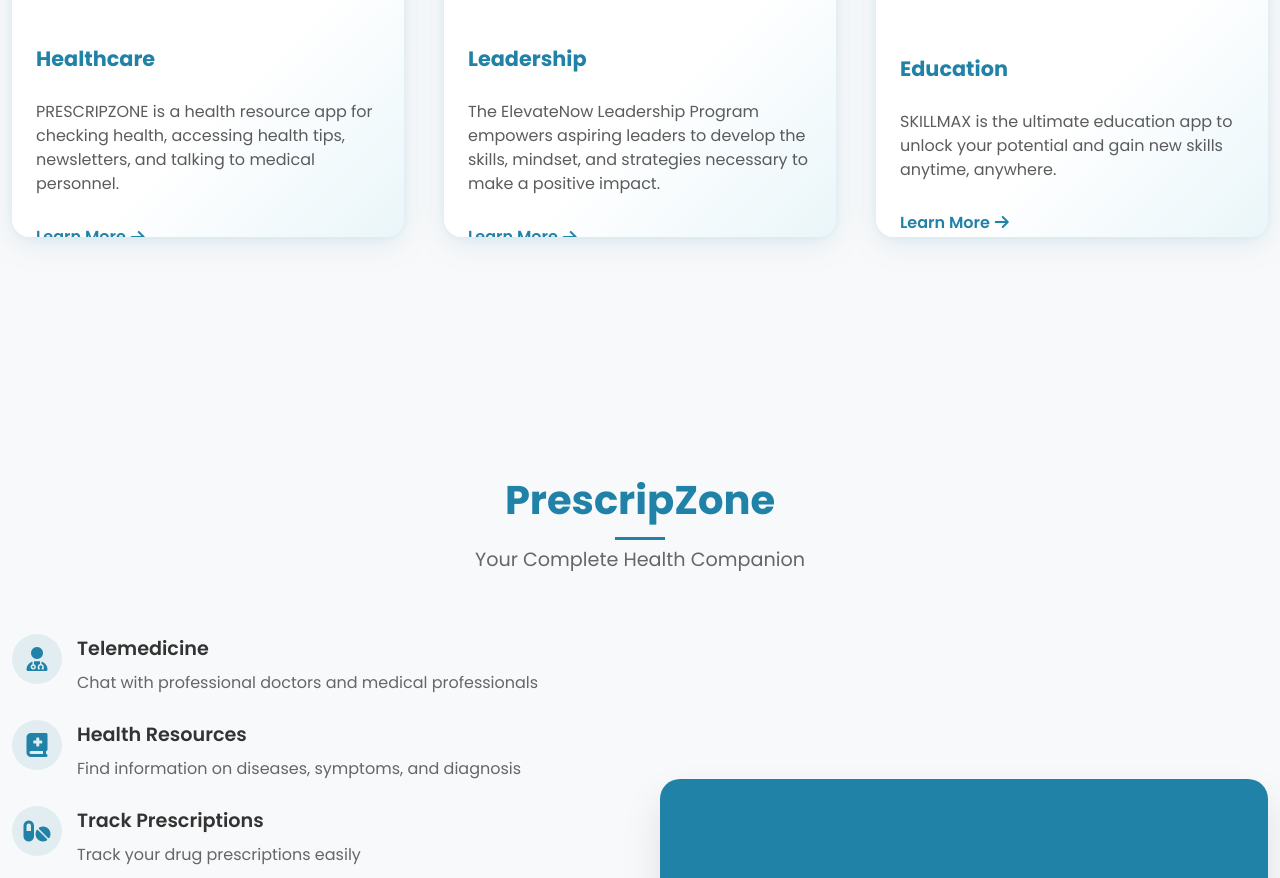
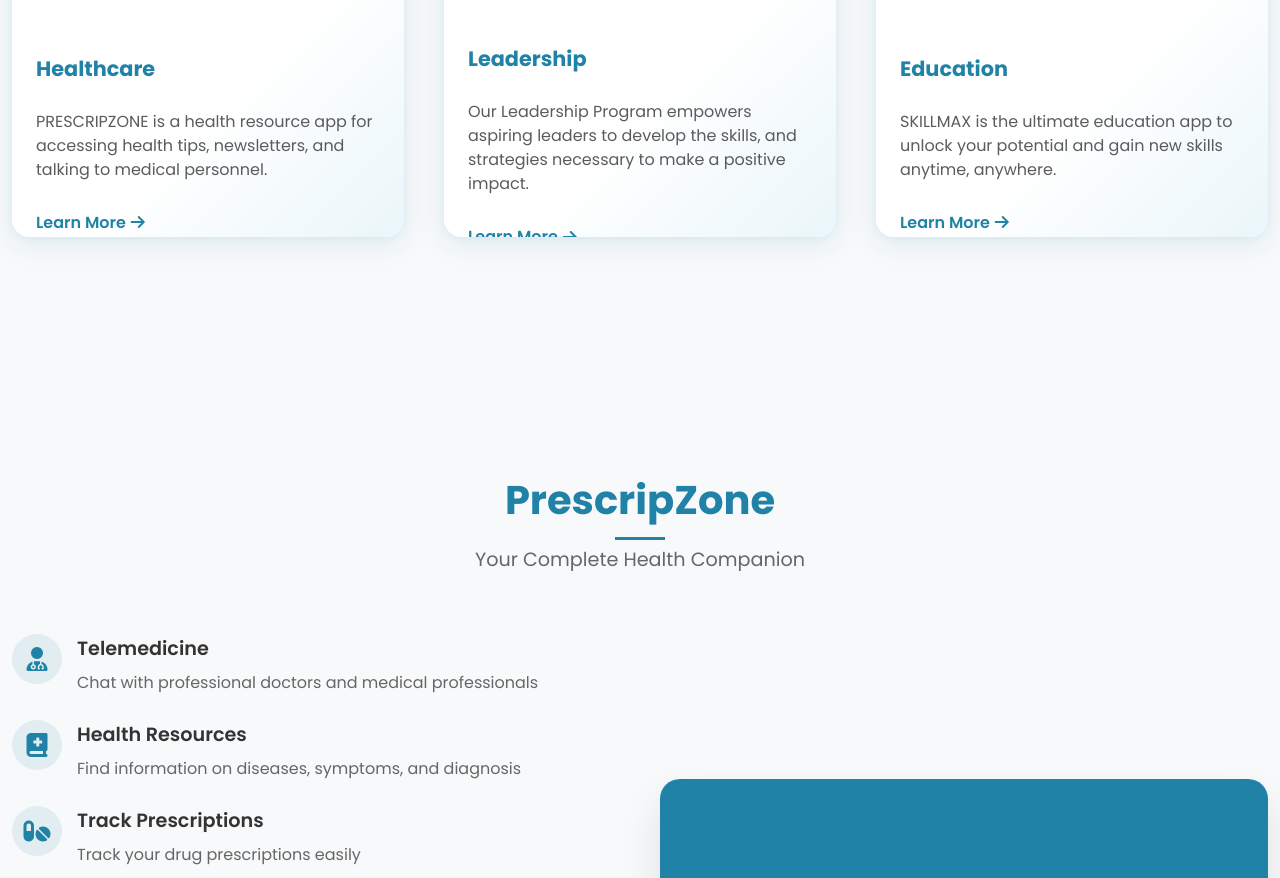
Before and after one commit to ikeoffiah/awkempire, a React (Create React App) app: page / in a window 1280 px wide. Shown: the part 1260-2138 px from the top of the page. Built offline with nearby package versions, Linux system fonts and the light colour scheme.

Commit message:
added item

```diff
--- a/src/components/Services.js
+++ b/src/components/Services.js
@@ -24,7 +24,7 @@
             </div>
             <div className="service-content modern-service-content">
               <h3 className="service-title">Healthcare</h3>
-              <p className="service-description">PRESCRIPZONE is a health resource app for checking health, accessing health tips, newsletters, and talking to medical personnel.</p>
+              <p className="service-description">PRESCRIPZONE is a health resource app for accessing health tips, newsletters, and talking to medical personnel.</p>
               <a href="#" className="service-link modern-service-link">
                 <span>Learn More</span>
                 <i className="fas fa-arrow-right"></i>
@@ -43,7 +43,7 @@
             </div>
             <div className="service-content modern-service-content">
               <h3 className="service-title">Leadership</h3>
-              <p className="service-description">The ElevateNow Leadership Program empowers aspiring leaders to develop the skills, mindset, and strategies necessary to make a positive impact.</p>
+              <p className="service-description">Our Leadership Program empowers aspiring leaders to develop the skills, and strategies necessary to make a positive impact.</p>
               <a href="#" className="service-link modern-service-link">
                 <span>Learn More</span>
                 <i className="fas fa-arrow-right"></i>
```
